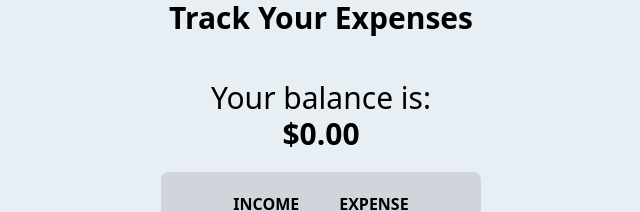
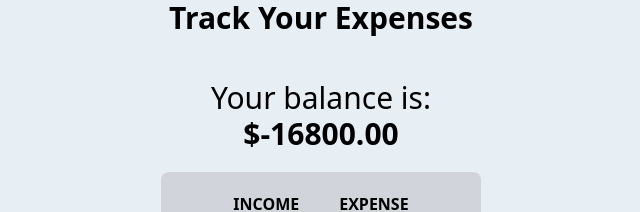
Before and after one commit to MoeMoeee/expense-tracker, a React (Create React App) app: page / in a window 1280 px wide. Shown: the top 212 px of the page, without its empty margins (319-959 px from the left). Built offline with nearby package versions, Linux system fonts and the light colour scheme.

Commit message:
update total balance based on history

```diff
--- a/src/components/Balance.js
+++ b/src/components/Balance.js
@@ -1,10 +1,15 @@
-import React from 'react'
+import React, { useContext } from 'react'
+import { GlobalContext } from '../context/GlobalState'
 
 export const Balance = () => {
+  const {transactions} = useContext(GlobalContext);
+  const amounts = transactions.map(transaction => transaction.amount)
+  const total = amounts.reduce((acc, item) => (acc += item), 0).toFixed(2);
+
   return (
     <div className='text-center mt-11'>
         <div className='text-3xl mt-4'>Your balance is:</div>
-        <div className='font-semibold text-3xl'>$0.00</div>
+        <div className='font-semibold text-3xl'>${total}</div>
     </div>
   )
 }
```
